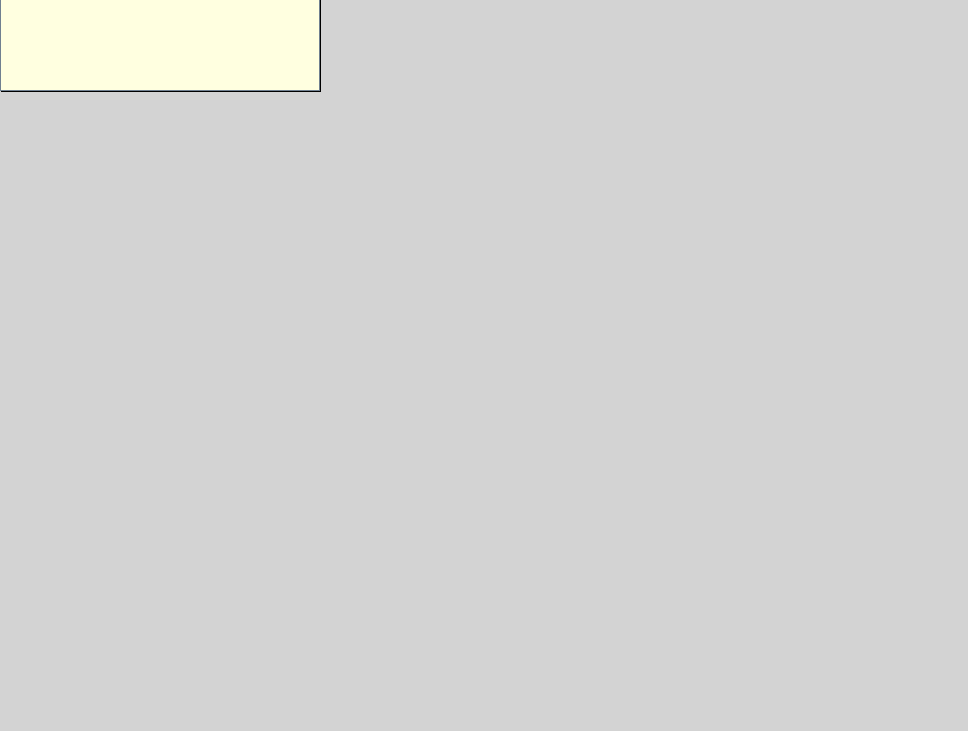
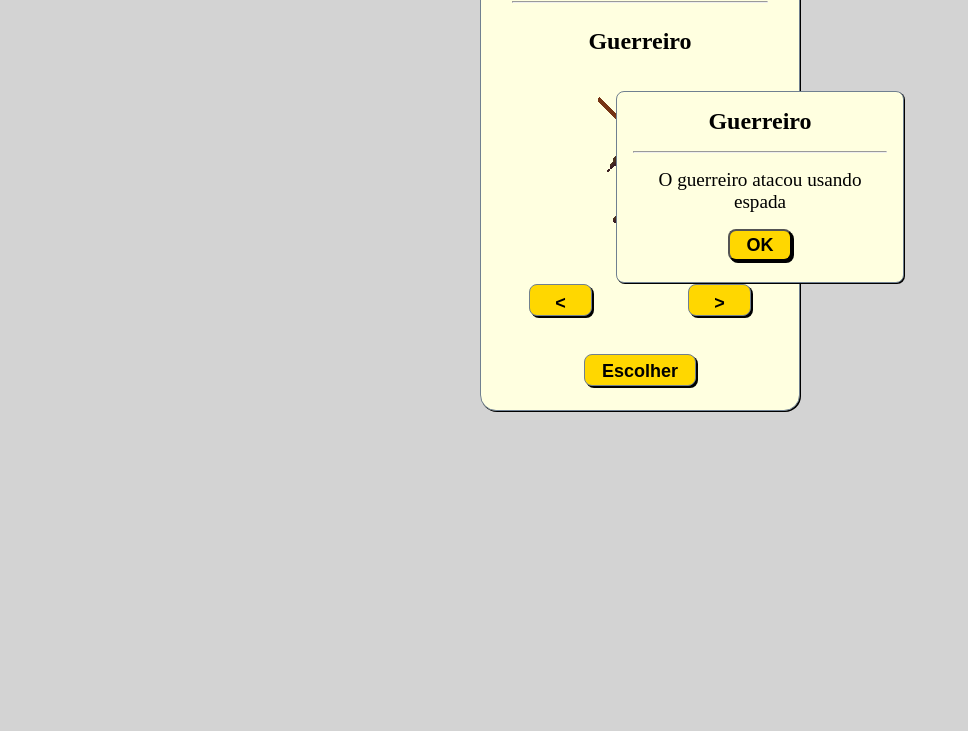
Before and after one commit to OsmarBaia/Potencia-Tech-iFood-Programacao-do-Zero, a plain HTML site: page 3. Classes do Heroi/index.html in a window 1280 px wide. Shown: the part 389-1120 px from the top of the page, without its empty margins (0-968 px from the left). Before the commit the page ends 800 px from the top, so only its background shows below. Drawn offline with Linux system fonts and the light colour scheme.

Commit message:
feat: Add UI and Dom manipulation

```diff
--- a/3. Classes do Heroi/index.html
+++ b/3. Classes do Heroi/index.html
@@ -11,15 +11,42 @@
 
     <title>Create Hero</title>
 </head>
-<body>
+<body onload="Start()">
 <div id="container-main">
     <div id="container-menu" class="container-shadow">
         <div id="menu__title">
+            <h1>Escolha um Herói!</h1>
+            <hr>
+        </div>
 
+        <h2 id="menu__className">Guerreiro</h2>
+
+        <div id="menu__image">
+            <img src="assets/warrior.gif"   height="450"    width="450"     alt="warrior image"/>
+            <img src="assets/mage.gif"      height="450"    width="450"     alt="mage image"/>
+            <img src="assets/monk.gif"      height="450"    width="450"     alt="monk image"/>
+            <img src="assets/ninja.gif"     height="450"    width="450"     alt="ninja image"/>
         </div>
-        <button id="menu__button" class="container-button container-shadow">
-            OK
+        <div id="menu__action">
+            <button id="action__nextHero" class="container-button container-shadow button-shadow" onclick="ChangeJob(this)">
+                <
+            </button>
+            <button id="action__prevHero" class="container-button container-shadow button-shadow" onclick="ChangeJob(this)">
+                >
+            </button>
+        </div>
+        <button id="menu__button" class="container-button container-shadow button-shadow" onclick="ChooseHero()">
+            Escolher
         </button>
+    </div>
+    <div id="container-heroAttack" class="container-shadow">
+
+        <h2 class="heroAttack__className">Guerreiro</h2>
+        <hr>
+        <p id="heroAttack__text">
+            O guerreiro atacou usando espada
+        </p>
+        <button class="container-button button-shadow" onclick="toggleHeroAttackContainer()">OK</button>
     </div>
 </div>
 </body>
--- a/3. Classes do Heroi/main.js
+++ b/3. Classes do Heroi/main.js
@@ -1,50 +1,114 @@
+// Dom Elements
+const herosImgElement = document.querySelectorAll("#menu__image img");
+const actionButtonsElement = document.querySelectorAll("#menu__action button");
+const classNameElement = document.querySelector("#menu__className")
+const herosAttackContainer = document.querySelector("#container-heroAttack");
+
+let currentJob = 0;
+
+let playerHero;
+
+// Reset Sprites
+function Start(){
+    playerHero = new Hero();
+    herosImgElement.forEach( e => {
+        e.style.display = "none"
+    })
+    herosImgElement[0].style.display = "";
+    // herosAttackContainer.style.display = "none";
+
+}
+
+function toggleHeroAttackContainer(){
+    herosAttackContainer.style.display = herosAttackContainer.style.display !== "none" ? "none" : "";
+}
+
+function ChangeJob(button){
+    herosImgElement[currentJob].style.display = "none";
+    if(button === actionButtonsElement[0]){
+        currentJob -= 1;
+    }else{
+        currentJob += 1;
+    }
+
+    if( currentJob < 0){
+        currentJob = herosImgElement.length -1;
+    }
+
+    if(currentJob > herosImgElement.length -1){
+        currentJob = 0;
+    }
+
+    herosImgElement[currentJob].style.display = "";
+    playerHero.job = playerHero.jobClass[currentJob];
+    classNameElement.innerText = playerHero.job.jobName;
+}
+
+function AppendText(job){
+    let classNameElement = document.querySelector("#container-heroAttack h2");
+    classNameElement.innerText = job.jobName;
+
+    // let textElement = document.createElement("p")
+    let textElement = document.querySelector("#container-heroAttack p");
+    textElement.innerHTML = `
+            O  <strong> ${job.jobName} </strong> atacou usando <strong> ${job.attackType}</strong>
+            `
+}
+
 class Job {
     constructor(jobName, attackType) {
         this.jobName = jobName;
         this.attackType = attackType;
     }
+
     Attack(){
-        console.log(`o ${this.jobName} atacou usando ${this.attackType}`)
+        AppendText(this);
     }
 }
 
 class Mage extends Job {
     constructor(){
-        super("Mago", "Magia");
+        super("mago", "magia");
     }
 }
 
 class Warrior extends Job {
     constructor(){
-        super("Guerreiro", "Espada");
+        super("guerreiro", "espada");
     }
 }
 
 class Monk extends Job {
     constructor(){
-        super("Monge", "Artes Marciais");
+        super("monge", "artes marciais");
     }
 }
 
 class Ninja extends Job {
     constructor(){
-        super("Ninja", "Shuriken");
+        super("ninja", "shuriken");
     }
 }
 
+class Hero {
+    jobClass = [
+        new Warrior(),
+        new Mage(),
+        new Monk(),
+        new Ninja()
+    ];
 
-const character={
-    mage: new Mage(),
-    warrior: new Warrior(),
-    monk: new Monk(),
-    ninja: new Ninja()
+    constructor() {
+        this.job = new Job();
+        this.job = this.jobClass[currentJob];
+    }
+
+    Attack(){
+        this.job.Attack();
+    }
 }
 
-function main(){
-    character.mage.Attack();
-    character.warrior.Attack();
-    character.monk.Attack();
-    character.ninja.Attack();
+function ChooseHero(){
+    toggleHeroAttackContainer();
+    playerHero.Attack();
 }
-
-main();
--- a/3. Classes do Heroi/style.css
+++ b/3. Classes do Heroi/style.css
@@ -6,6 +6,10 @@
 
 body{
     background-color: lightgrey;
+
+    display: flex;
+    flex-direction: column;
+    align-items: center;
 }
 
 .container-shadow{
@@ -16,7 +20,7 @@ body{
 .container-button{
     height: 2rem;
     width: auto;
-    padding: 0.25rem;
+    padding: 0.5rem;
     text-align: center;
     background-color: gold;
 
@@ -26,8 +30,107 @@ body{
     border-radius: 0.5rem;
 }
 
+.button-shadow{
+    box-shadow: 2px 2px black;
+}
+
+.button-shadow:hover{
+    transform: translate(1px, 1px);
+    box-shadow: 1px 1px black;
+}
+
+.button-shadow:active{
+    transform: translate(2px, 2px);
+    box-shadow: 0 0 black;
+    background-color: lightgrey;
+}
+
+#container-main{
+   margin: 20rem 0;
+}
+
 #container-menu{
     height: 30rem;
     width: 20rem;
     background-color: lightyellow;
+
+    display: flex;
+    flex-direction: column;
+    align-items: center;
+    justify-content: space-between;
+    border-radius: 1rem;
+
+    position: relative;
 }
+
+#menu__className {
+    position: absolute;
+    top: 6rem;
+}
+
+#menu__title{
+    padding: 1rem;
+    text-align: center;
+}
+
+hr{
+    margin: 1rem 0;
+}
+
+#menu__button{
+    width: 7rem;
+    margin-bottom: 1.5rem;
+    line-height: 1rem;
+}
+
+#menu__image{
+    position: absolute;
+    overflow-block: hidden;
+    pointer-events: none;
+}
+
+#menu__action{
+    position: absolute;
+    margin-top: 22rem;
+    height: 3rem;
+
+    width: 100%;
+
+    display: flex;
+    flex-direction: row;
+    align-content: space-between;
+    justify-content: center;
+}
+
+#menu__action button{
+    width: 4rem;
+    margin: 0 3rem;
+}
+
+#container-heroAttack{
+    text-align: center;
+
+    width: 18rem;
+    height: 12rem;
+    background-color: lightyellow;
+    border-radius: 0.5rem;
+
+    margin: auto;
+    padding: 1rem;
+
+    position: absolute;
+    top: 30rem;
+    left: 38.5rem
+}
+
+#container-heroAttack p{
+    font-size: 1.2rem;
+    font-weight: normal;
+    margin: 1rem;
+}
+
+#container-heroAttack button{
+    height: 2rem;
+    width: 4rem;
+    padding: 0.25rem;
+}
```
Also changed, not shown: 3. Classes do Heroi/assets/mage.gif (added), 3. Classes do Heroi/assets/monk.gif (added), 3. Classes do Heroi/assets/ninja.gif (added), 3. Classes do Heroi/assets/warrior.gif (added).
